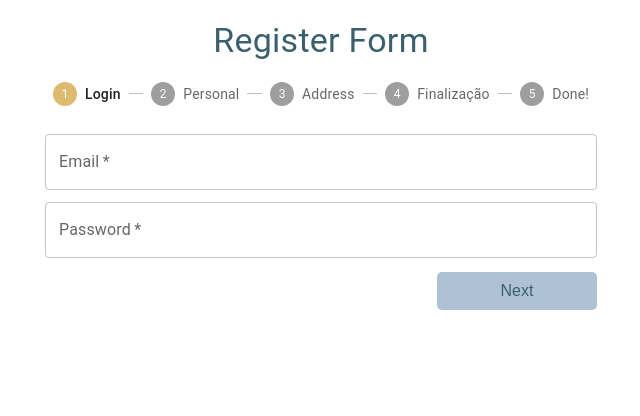
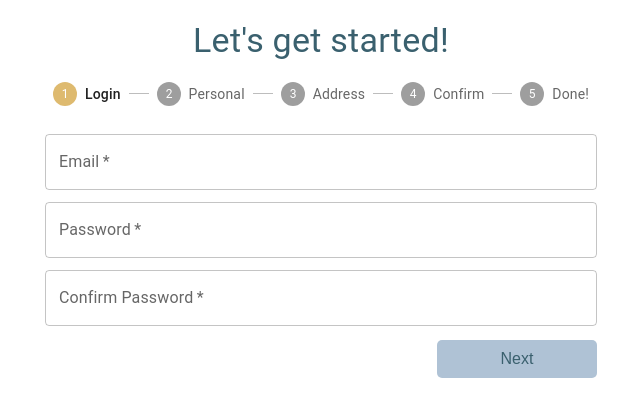
Before and after one commit to Wagner3UB/registerForm, a React (Create React App) app: page / in a window 1280 px wide. Shown: the top 416 px of the page, without its empty margins (319-959 px from the left). Built offline with nearby package versions, Linux system fonts and the light colour scheme.

Commit message:
finite le validazione

```diff
--- a/src/App.js
+++ b/src/App.js
@@ -7,16 +7,25 @@ import {
   validateIdNumber,
   validatePwd,
   validateName,
-  validateSurname
+  validateSurname,
+  revalidatePwd,
 } from "./models/validations";
 
 function App() {
   return (
     <Container component="article" maxWidth="sm">
       <Typography className="title" variant="h4" component="h1">
-        Register Form
+        Let's get started!
       </Typography>
-      <FormValidations.Provider value={{name: validateName, surname: validateSurname, pwd: validatePwd, idNumber: validateIdNumber }}>
+      <FormValidations.Provider
+        value={{
+          name: validateName,
+          surname: validateSurname,
+          pwd: validatePwd,
+          idNumber: validateIdNumber,
+          pwdConfirm: revalidatePwd,
+        }}
+      >
         <RegistrationForm completeForm={sendToDB} />
       </FormValidations.Provider>
     </Container>
--- a/src/components/form/Confirmation.jsx
+++ b/src/components/form/Confirmation.jsx
@@ -6,11 +6,22 @@ function Confirmation({ fullData, sendForm }) {
   return (
     <ul className="confirmation-list">
       {propNames.map((element, index) => {
-        console.log(element);
+        let itemValue = () => {
+          if(element === "password" || element === "pwdConfirm"){
+            const passLength = fullData[element].length;
+            let shadowPass = "";
+            for(let i = passLength; i > 0; i--){
+              shadowPass += "*";
+            }
+            return shadowPass;
+          } else {
+            return fullData[element];
+          }
+        }
         return (
           <li key={index}>
             <h4>{element}</h4>
-            <p>{fullData[element]}</p>
+            <p>{itemValue()}</p>
           </li>
         );
       })}
--- a/src/components/form/Login.jsx
+++ b/src/components/form/Login.jsx
@@ -48,6 +48,23 @@ function Login({ sendForm }) {
         fullWidth
         required
       />
+      <TextField
+        onChange={(e) => {
+          let pwdConfirm = e.target.value;
+          setProprieties({ ...proprieties, pwdConfirm });
+        }}
+        onBlur={validateField}
+        error={!errors.pwdConfirm.valid}
+        helperText={errors.pwdConfirm.text}
+        type="password"
+        id="pwdConfirm"
+        name="pwdConfirm"
+        label="Confirm Password"
+        variant="outlined"
+        margin="dense"
+        fullWidth
+        required
+      />
       <button className="button-next">Next</button>
     </form>
   );
--- a/src/components/form/PersonalData.jsx
+++ b/src/components/form/PersonalData.jsx
@@ -108,7 +108,6 @@ function PersonalData({ sendForm }) {
         <button
           className="button-next"
           onClick={() => {
-            console.log(checkedNews.toString())
             setProprieties({ ...proprieties, checkedNews, checkedPromo });
           }}
         >
--- a/src/components/form/RegistrationForm.jsx
+++ b/src/components/form/RegistrationForm.jsx
@@ -46,7 +46,7 @@ function RegistrationForm({completeForm}) {
           <StepLabel>Address</StepLabel>
         </Step>
         <Step>
-          <StepLabel>Finalização</StepLabel>
+          <StepLabel>Confirm</StepLabel>
         </Step>
         <Step>
           <StepLabel>Done!</StepLabel>
--- a/src/models/validations.js
+++ b/src/models/validations.js
@@ -1,14 +1,6 @@
 function validateIdNumber(idNumber) {
   if (idNumber.length !== 11) {
     return { valid: false, text: "Id number must have 11 digits" };
-  } else {
-    return { valid: true, text: "" };
-  }
-}
-
-function validatePwd(pwd) {
-  if (pwd.length < 4 || pwd.length > 64) {
-    return { valid: false, text: "Password must contain at least 4 digits and no more than 64 digits" };
   } else {
     return { valid: true, text: "" };
   }
@@ -32,24 +24,40 @@ function validateName(name) {
     return { valid: true, text: "" };
   }
 }
+
 function validateSurname(surname) {
-  const forbidenChars = "1234567890!£$%&/()=?^@#ù+è-_^'.\"";
-  const arrayForbidenChars = forbidenChars.split("");
-  let valid = false;
+  const forbidenChars = /[ `!@#$%^&*()_+\-=[\]{};':"|,.<>/?~1234567890]/;
 
-  arrayForbidenChars.forEach((e) => {
-    if (surname.indexOf(e) !== -1){
-      valid = true;
-    }
-  });
   if (surname.length < 2) {
     return { valid: false, text: "Must have at least 2 chars." };
-  } else if (valid) {
+  } else if (forbidenChars.test(surname)) {
     return { valid: false, text: "Can't use numbers or special chars." };
   } else {
     return { valid: true, text: "" };
   }
 }
 
+let password = "";
+function validatePwd(pwd) {
+  const specialChars = /[`!@#$%^&*()_+\-=[\]{};':"|,.<>/?~]/;
 
-export { validateIdNumber, validatePwd, validateName, validateSurname };
+  if (pwd.length < 4 || pwd.length > 64) {
+    return { valid: false, text: "Password must contain at least 4 digits and no more than 64 digits" };
+  } else if(!specialChars.test(pwd)){
+    return { valid: false, text: "Password must contain at least 1 special character" };
+  } else {
+    password = pwd;
+    return { valid: true, text: "" };
+  }
+}
+
+function revalidatePwd (pwdConfirm){
+  if(pwdConfirm !== password){
+    return { valid: false, text: "Password is diferent, please retry" };
+  } else {
+    return { valid: true, text: "" };
+  }
+}
+
+
+export { validateIdNumber, validatePwd, revalidatePwd, validateName, validateSurname };
```
